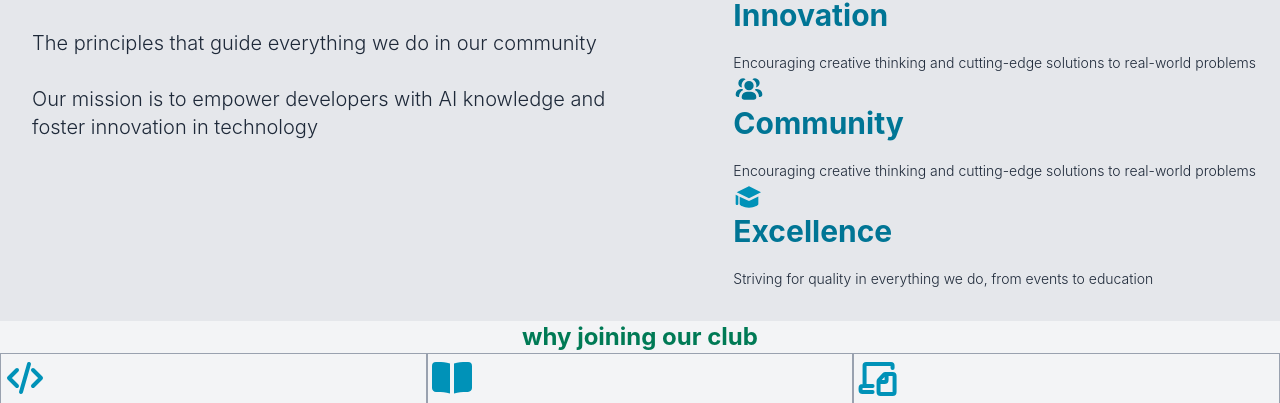
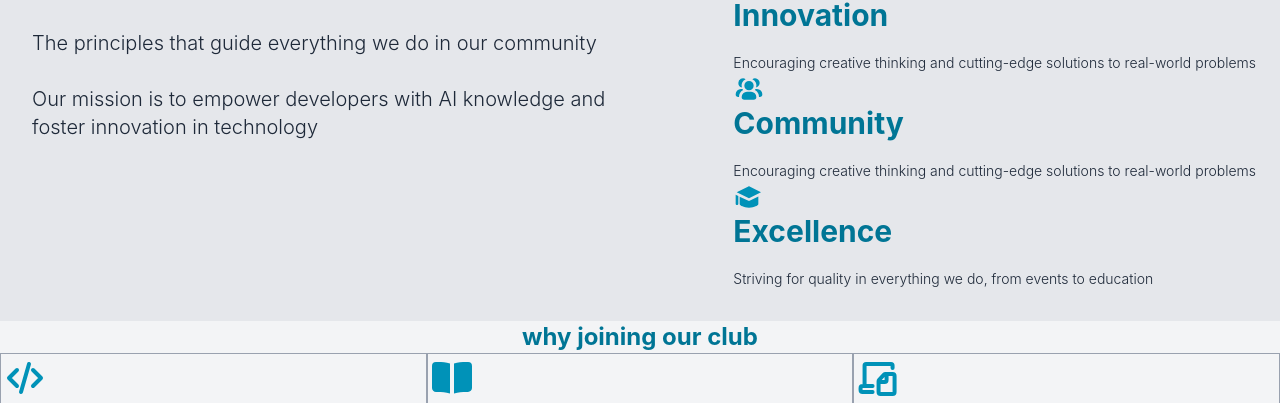
Before and after one commit to Skyzex54/Project_react_club, a React (Vite) app in the folder site_club/: page /about in a window 1280 px wide. Shown: the part 261-664 px from the top of the page. Built offline with nearby package versions, Linux system fonts and the light colour scheme.

Commit message:
tghyir sghir

```diff
--- a/site_club/src/pages/About.jsx
+++ b/site_club/src/pages/About.jsx
@@ -60,7 +60,7 @@ function About() {
       </div>
       </div>
     <div><div className='font-bold text-cyan-700 text-3xl font-sans'>
-      <svg className="w-8 h-8 cyan-600" aria-hidden="true" xmlns="http://www.w3.org/2000/svg" width="35" height="35" fill="currentColor" viewBox="0 0 24 24">
+      <svg className="w-8 h-8 text-cyan-600" aria-hidden="true" xmlns="http://www.w3.org/2000/svg" width="35" height="35" fill="currentColor" viewBox="0 0 24 24">
       <path fill-rule="evenodd" d="M12 6a3.5 3.5 0 1 0 0 7 3.5 3.5 0 0 0 0-7Zm-1.5 8a4 4 0 0 0-4 4 2 2 0 0 0 2 2h7a2 2 0 0 0 2-2 4 4 0 0 0-4-4h-3Zm6.82-3.096a5.51 5.51 0 0 0-2.797-6.293 3.5 3.5 0 1 1 2.796 6.292ZM19.5 18h.5a2 2 0 0 0 2-2 4 4 0 0 0-4-4h-1.1a5.503 5.503 0 0 1-.471.762A5.998 5.998 0 0 1 19.5 18ZM4 7.5a3.5 3.5 0 0 1 5.477-2.889 5.5 5.5 0 0 0-2.796 6.293A3.501 3.501 0 0 1 4 7.5ZM7.1 12H6a4 4 0 0 0-4 4 2 2 0 0 0 2 2h.5a5.998 5.998 0 0 1 3.071-5.238A5.505 5.505 0 0 1 7.1 12Z" clip-rule="evenodd"/>
       </svg>
       Community</div>
@@ -82,7 +82,7 @@ function About() {
     {/*motivations pour joindre le club*/}
     <section>
       <div>
-        <p className="text-emerald-700 text-center font-bold text-2xl font-sans" >why joining our club</p>
+        <p className="text-cyan-700 text-center font-bold text-2xl font-sans" >why joining our club</p>
       </div>
       </section>
       <section>
```
